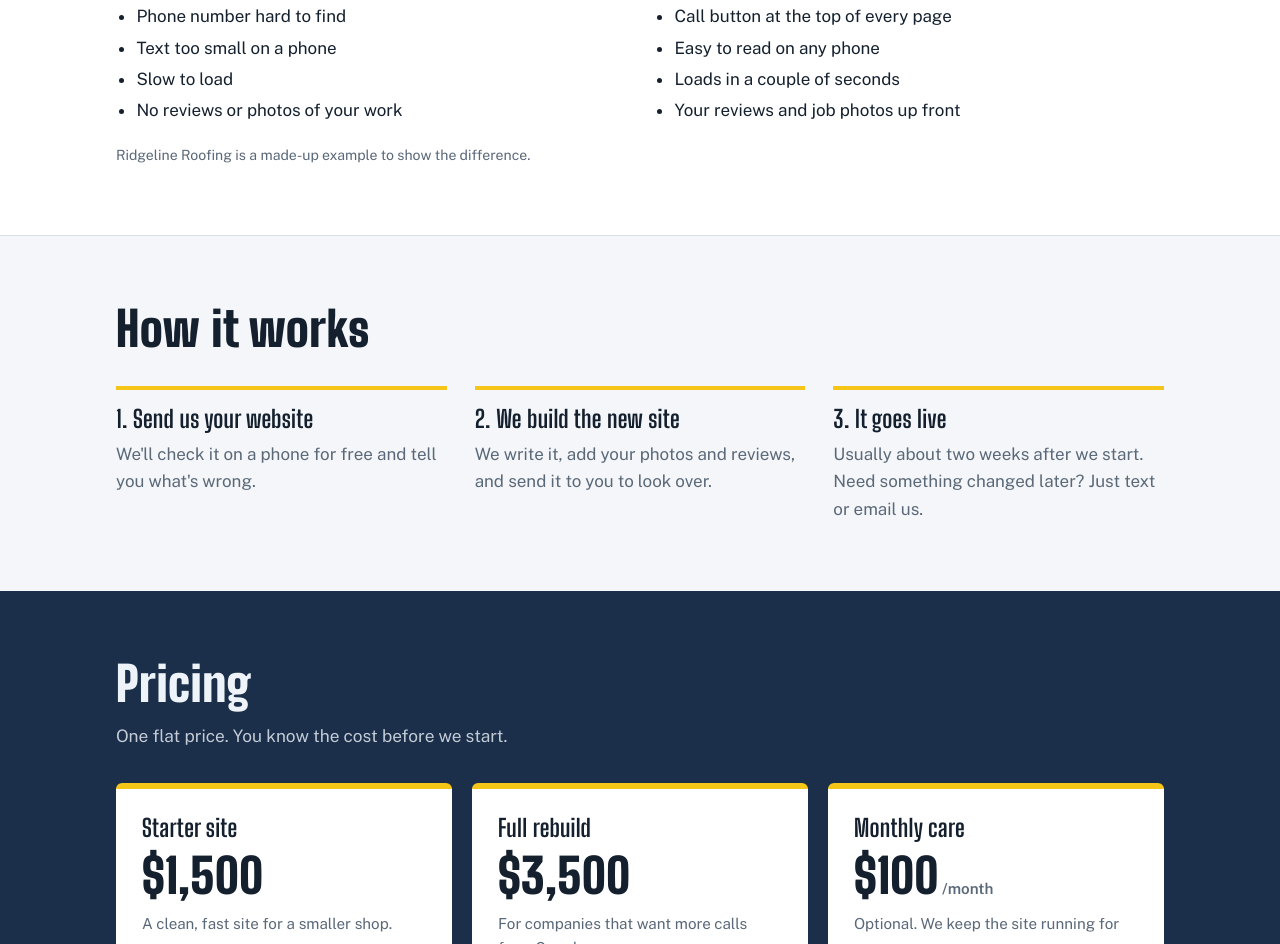
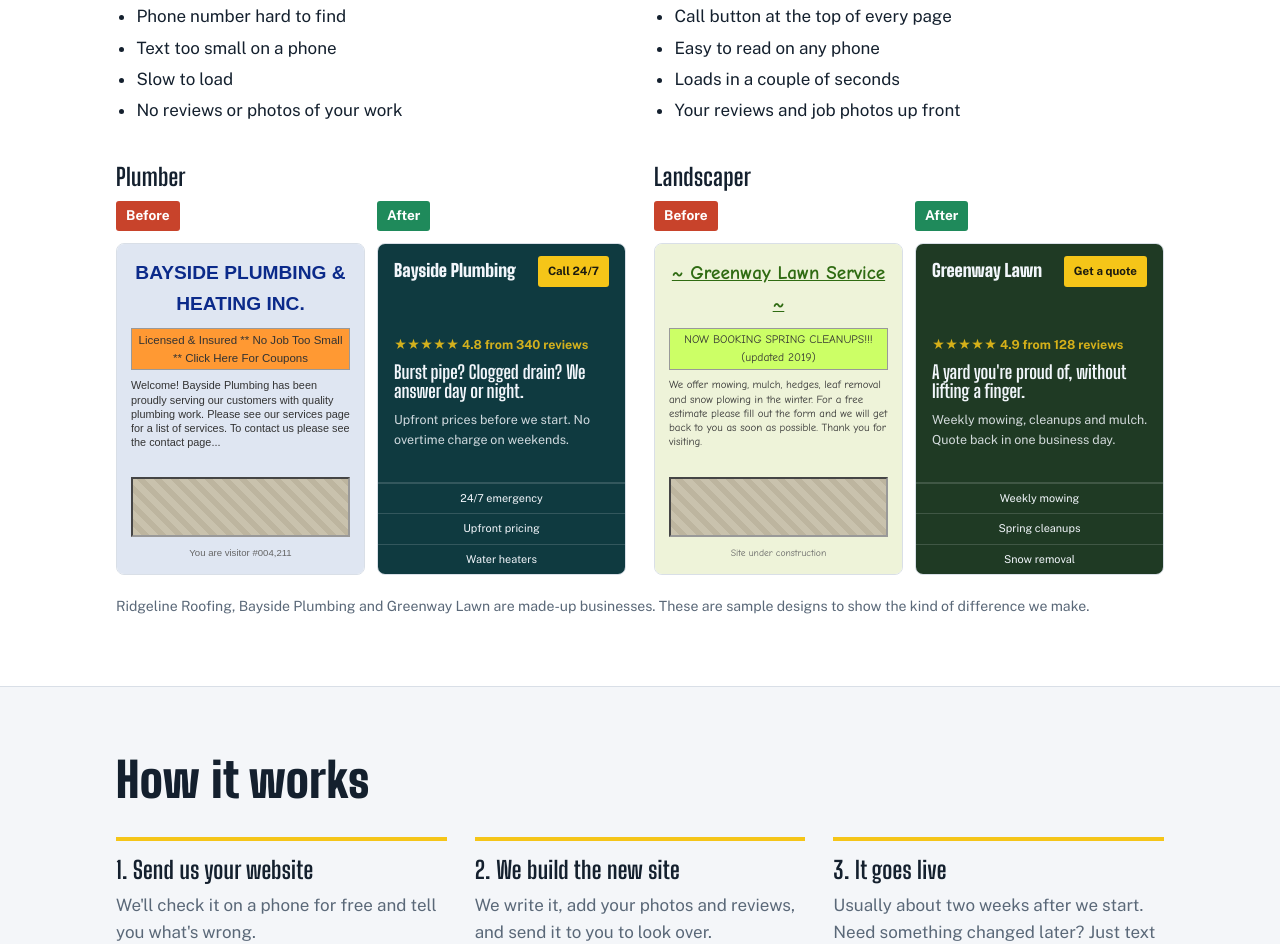
Before and after one commit to iamtomsnyder-dotcom/sitefixcrew, a plain HTML site: page index.html in a window 1280 px wide. Shown: the part 1709-2653 px from the top of the page. Drawn offline with nearby package versions, Linux system fonts and the light colour scheme.

Commit message:
Add plumber and landscaper sample designs

```diff
--- a/index.html
+++ b/index.html
@@ -102,6 +102,25 @@ header{background:var(--navy);color:var(--navy-ink)}
 .new .n-strip div:last-child{border-right:0}
 .ba-col ul{margin:0;padding-left:1.2em;display:grid;gap:4px}
 .sample-note{margin-top:20px;font-size:.88rem;color:var(--muted)}
+.more-samples{display:grid;grid-template-columns:1fr 1fr;gap:28px;margin-top:40px}
+.pair{display:grid;gap:12px;min-width:0}
+.pair-grid{display:grid;grid-template-columns:1fr 1fr;gap:12px}
+.pair .screen{aspect-ratio:3/4}
+.pair .old,.pair .new{font-size:.85em}
+.pair .old .o-body{grid-template-columns:1fr}
+.pair .old .o-img{min-height:40px}
+.pair .new .n-hero b{font-size:1.15rem}
+.pair .new .n-strip{grid-template-columns:1fr}
+.pair .new .n-strip div{border-right:0;border-top:1px solid rgba(255,255,255,.15);padding:6px 4px}
+.old-blue{background:#dfe6f2;font-family:Arial,sans-serif}
+.old-blue .o-title{color:#0b2a8a;text-decoration:none}
+.old-blue .o-marq{background:#ff9933}
+.old-green{background:#eef3d9;font-family:"Comic Sans MS","Comic Sans",cursive}
+.old-green .o-title{color:#2f6b12}
+.old-green .o-marq{background:#ccff66}
+.new-teal{background:#0f3a40}
+.new-green{background:#1f3a24}
+@media (max-width:860px){.more-samples{grid-template-columns:1fr}}
 @media (max-width:760px){.ba-grid{grid-template-columns:1fr}}
 
 .steps{display:grid;grid-template-columns:repeat(3,1fr);gap:28px}
@@ -243,7 +262,75 @@ footer .wrap{padding-block:26px;opacity:.8}
           </ul>
         </div>
       </div>
-      <p class="sample-note">Ridgeline Roofing is a made-up example to show the difference.</p>
+      <div class="more-samples">
+        <div class="pair">
+          <h3>Plumber</h3>
+          <div class="pair-grid">
+            <div class="ba-col">
+              <span class="tag before">Before</span>
+              <div class="screen" aria-hidden="true">
+                <div class="old old-blue">
+                  <div class="o-title">BAYSIDE PLUMBING &amp; HEATING INC.</div>
+                  <div class="o-marq">Licensed &amp; Insured ** No Job Too Small ** Click Here For Coupons</div>
+                  <div class="o-body">
+                    <div>Welcome! Bayside Plumbing has been proudly serving our customers with quality plumbing work. Please see our services page for a list of services. To contact us please see the contact page...</div>
+                    <div class="o-img"></div>
+                  </div>
+                  <div class="o-foot">You are visitor #004,211</div>
+                </div>
+              </div>
+            </div>
+            <div class="ba-col">
+              <span class="tag after">After</span>
+              <div class="screen" aria-hidden="true">
+                <div class="new new-teal">
+                  <div class="n-top">Bayside Plumbing <span class="n-call">Call 24/7</span></div>
+                  <div class="n-hero">
+                    <span class="n-stars">★★★★★ 4.8 from 340 reviews</span>
+                    <b>Burst pipe? Clogged drain? We answer day or night.</b>
+                    <span>Upfront prices before we start. No overtime charge on weekends.</span>
+                  </div>
+                  <div class="n-strip"><div>24/7 emergency</div><div>Upfront pricing</div><div>Water heaters</div></div>
+                </div>
+              </div>
+            </div>
+          </div>
+        </div>
+        <div class="pair">
+          <h3>Landscaper</h3>
+          <div class="pair-grid">
+            <div class="ba-col">
+              <span class="tag before">Before</span>
+              <div class="screen" aria-hidden="true">
+                <div class="old old-green">
+                  <div class="o-title">~ Greenway Lawn Service ~</div>
+                  <div class="o-marq">NOW BOOKING SPRING CLEANUPS!!! (updated 2019)</div>
+                  <div class="o-body">
+                    <div>We offer mowing, mulch, hedges, leaf removal and snow plowing in the winter. For a free estimate please fill out the form and we will get back to you as soon as possible. Thank you for visiting.</div>
+                    <div class="o-img"></div>
+                  </div>
+                  <div class="o-foot">Site under construction</div>
+                </div>
+              </div>
+            </div>
+            <div class="ba-col">
+              <span class="tag after">After</span>
+              <div class="screen" aria-hidden="true">
+                <div class="new new-green">
+                  <div class="n-top">Greenway Lawn <span class="n-call">Get a quote</span></div>
+                  <div class="n-hero">
+                    <span class="n-stars">★★★★★ 4.9 from 128 reviews</span>
+                    <b>A yard you're proud of, without lifting a finger.</b>
+                    <span>Weekly mowing, cleanups and mulch. Quote back in one business day.</span>
+                  </div>
+                  <div class="n-strip"><div>Weekly mowing</div><div>Spring cleanups</div><div>Snow removal</div></div>
+                </div>
+              </div>
+            </div>
+          </div>
+        </div>
+      </div>
+      <p class="sample-note">Ridgeline Roofing, Bayside Plumbing and Greenway Lawn are made-up businesses. These are sample designs to show the kind of difference we make.</p>
     </div>
   </section>
 
```
